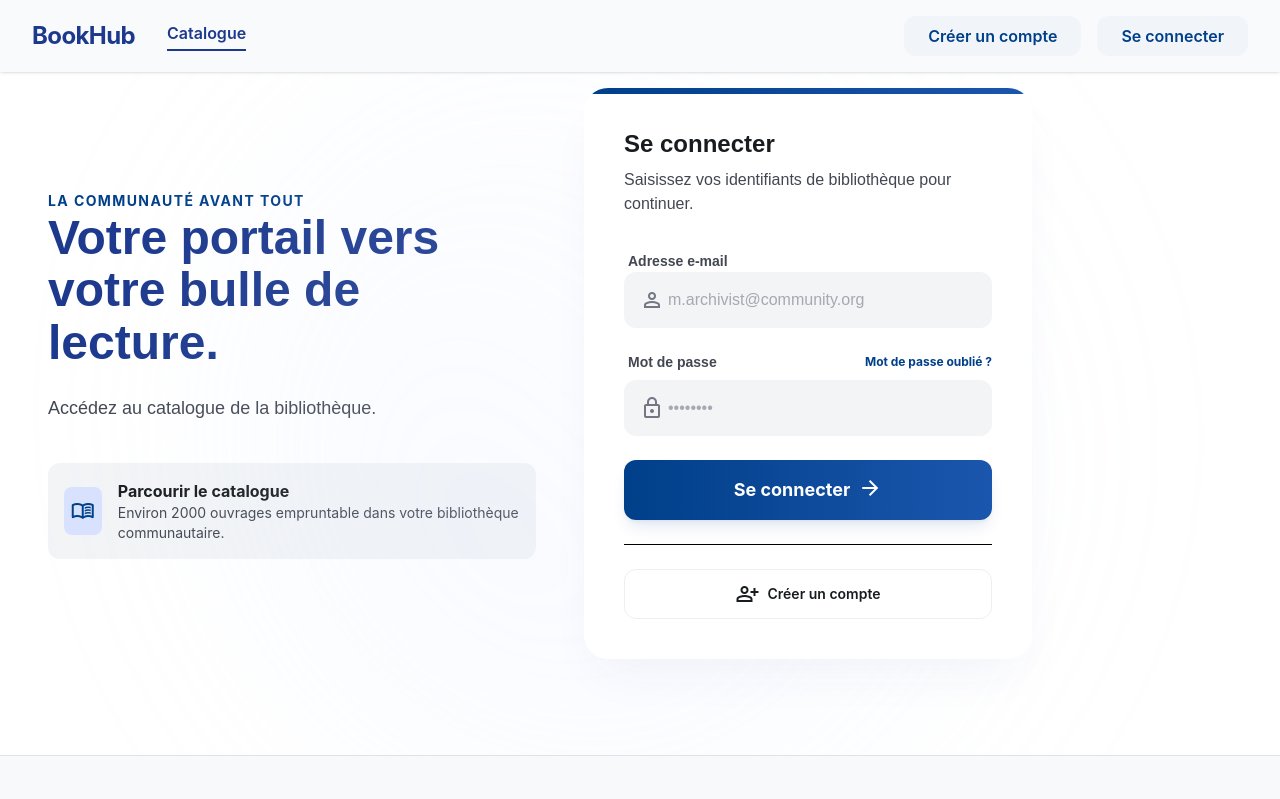
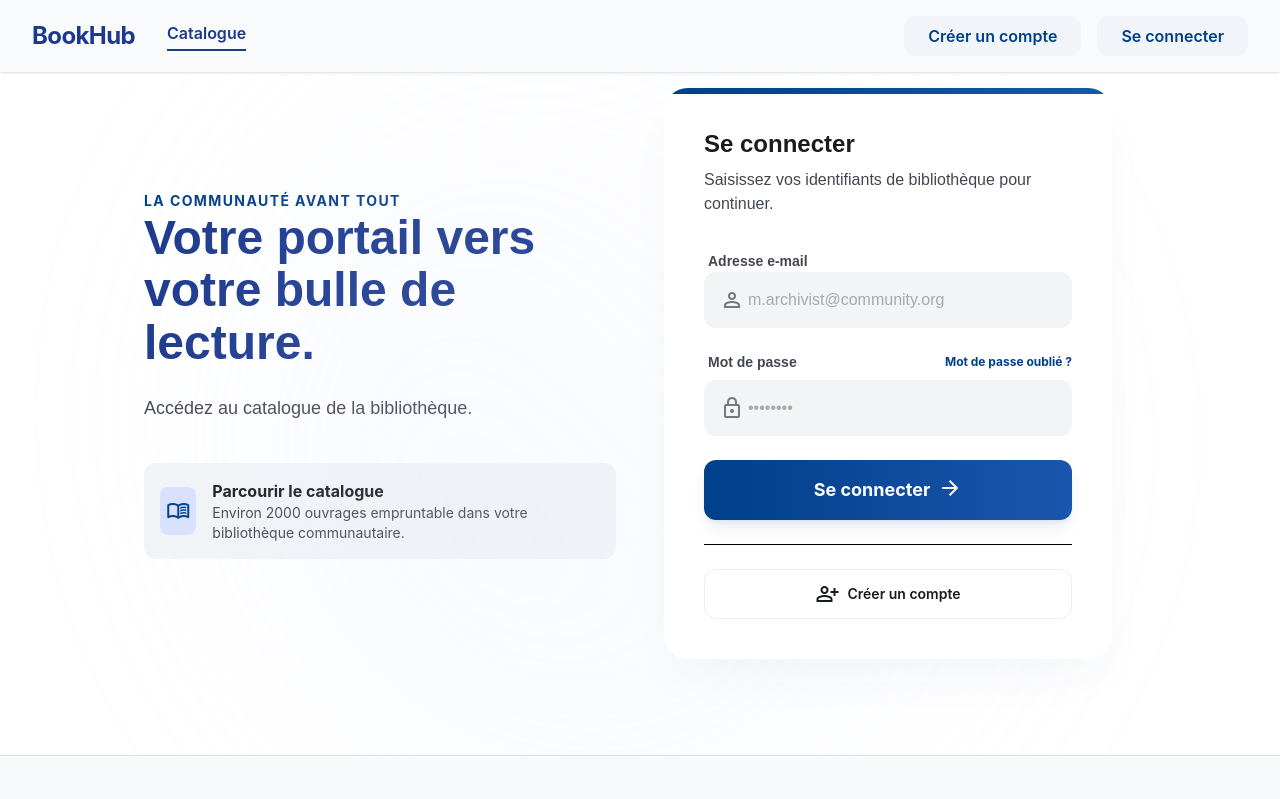
Before and after one commit to Federico2235/TP-BookHub-Front, an Angular app: page /login in a window 1280 px wide. Shown: the top 799 px of the page. Built offline with nearby package versions, Linux system fonts and the light colour scheme.

Commit message:
I centered the content of login page.

```diff
--- a/src/app/features/users/pages/login/login.html
+++ b/src/app/features/users/pages/login/login.html
@@ -3,7 +3,7 @@
   <div class="w-[800px] h-[800px] bg-gradient-to-tr from-primary-fixed to-transparent rounded-full blur-[120px]"></div>
 </div>
 
-<div class="w-full max-w-5xl grid md:grid-cols-2 gap-12 items-center z-10">
+<div class="w-full max-w-5xl mx-auto px-4 grid md:grid-cols-2 gap-12 items-center z-10">
   <!-- Left Side: Editorial Content -->
   <div class="hidden md:flex flex-col space-y-6">
     <div class="space-y-2">
```
